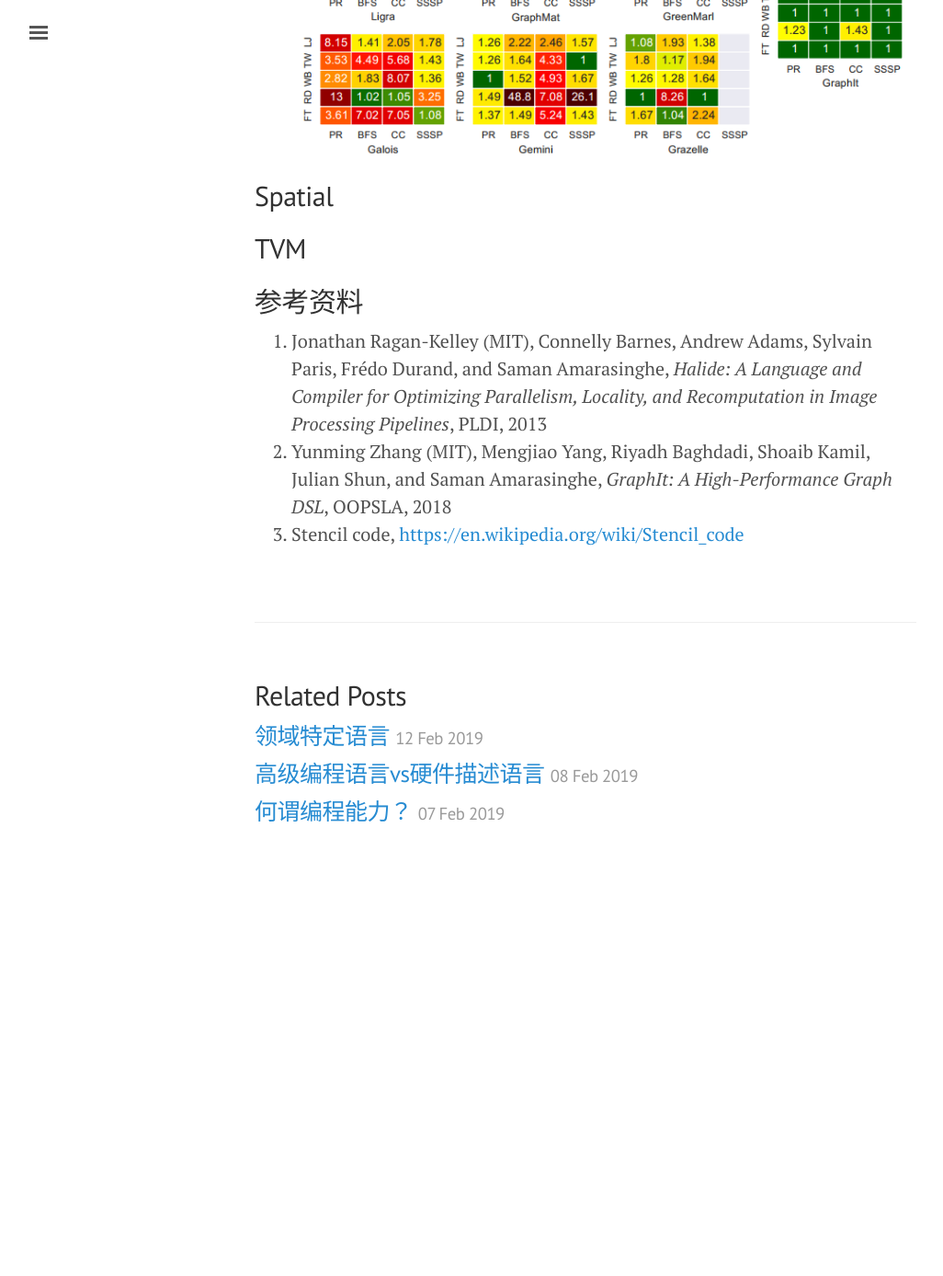
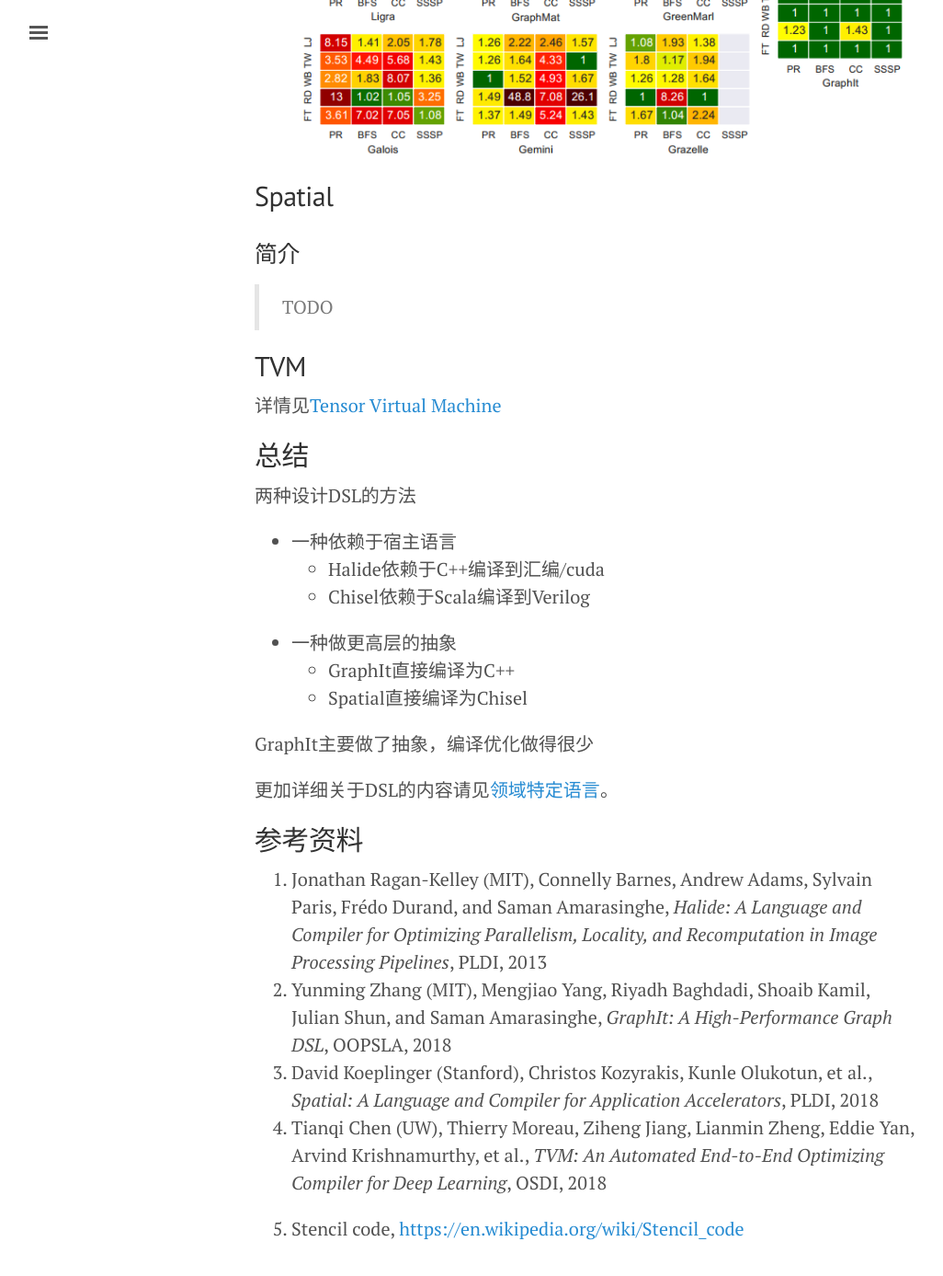
Before and after one commit to Ewenwan/chhzh123.github.io, a Jekyll site: the page built from _posts/2019-02-09-Halide.md, in a window 1280 px wide and 1400 px high, scrolled down 8546 px. Shown: the top 1387 px of the window at 92% size, without its empty margins (3-1029 px from the left). Built offline with Jekyll 4.4.1, drawn with Linux system fonts in a browser that asks for light colours; nearby versions of some CDN libraries; comment, search, counter and statistics services are not loaded; before the commit the page ends 9505 px from its top, so only the background shows below that; some of the changed text lies outside the part shown.

Commit message:
Update blog
1. "Tensor Virtual Machine (TVM)"
2. "High-Level Synthesis (HLS)"
3. Update "FPGA All"
4. Update "HLL and HDL"
5. Update "Halide"
6. "Pynq"

```diff
--- a/_posts/2019-02-09-Halide.md
+++ b/_posts/2019-02-09-Halide.md
@@ -1,11 +1,11 @@
 ---
 layout: post
 title: 缘生Halide
-tag: pl
+tag: [pl, graph]
 ---
 
 这篇文章主要谈谈由Halide这门图像处理领域专用语言(Domain Specific Language, DSL)中衍生出来的故事。
-关于DSL的内容则下次再谈。
+关于DSL的内容则请见[领域特定语言]({% post_url 2019-02-12-dsl %})。
 
 ## 语言(language)与框架(framework)的区别
 * 编程语言主要是一系列的语法语义规则
@@ -231,9 +231,30 @@ $$\langle S, B, O, I\rangle:=\langle \text{SSG\_ID}, \text{BSG\_ID}, \text{Outer
 ![Experimental results]({{"/assets/images/TVM/GraphIt-Exp.PNG"|absolute_url}})
 
 ## Spatial
+### 简介
+> TODO
+
 ## TVM
+详情见[Tensor Virtual Machine]({% post_url 2019-02-08-TVM %})
+
+## 总结
+两种设计DSL的方法
+* 一种依赖于宿主语言
+    - Halide依赖于C++编译到汇编/cuda
+    - Chisel依赖于Scala编译到Verilog
+* 一种做更高层的抽象
+    - GraphIt直接编译为C++
+    - Spatial直接编译为Chisel
+
+GraphIt主要做了抽象，编译优化做得很少
+
+更加详细关于DSL的内容请见[领域特定语言]({% post_url 2019-02-12-dsl %})。
+
 
 ## 参考资料
 1. Jonathan Ragan-Kelley (MIT), Connelly Barnes, Andrew Adams, Sylvain Paris, Frédo Durand, and Saman Amarasinghe, *Halide: A Language and Compiler for Optimizing Parallelism, Locality, and Recomputation in Image Processing Pipelines*, PLDI, 2013
 2. Yunming Zhang (MIT), Mengjiao Yang, Riyadh Baghdadi, Shoaib Kamil, Julian Shun, and Saman Amarasinghe, *GraphIt: A High-Performance Graph DSL*, OOPSLA, 2018
-3. Stencil code, <https://en.wikipedia.org/wiki/Stencil_code>
+3. David Koeplinger (Stanford), Christos Kozyrakis, Kunle Olukotun, et al., *Spatial: A Language and Compiler for Application Accelerators*, PLDI, 2018
+4. Tianqi Chen (UW), Thierry Moreau, Ziheng Jiang, Lianmin Zheng, Eddie Yan, Arvind Krishnamurthy, et al., *TVM: An Automated End-to-End Optimizing Compiler for Deep Learning*, OSDI, 2018
+
+6. Stencil code, <https://en.wikipedia.org/wiki/Stencil_code>
```
Also changed, not shown: _posts/2019-02-08-TVM.md (added, +59 -0 lines), _posts/2019-02-08-fpga-all.md (+10 -5 lines), _posts/2019-02-08-hll-and-hdl.md (+5 -2 lines), _posts/2019-02-12-hls.md (added, +42 -0 lines), _posts/2019-02-12-pynq.md (added, +48 -0 lines), assets/images/TVM/TVM-VTA.PNG (added).
